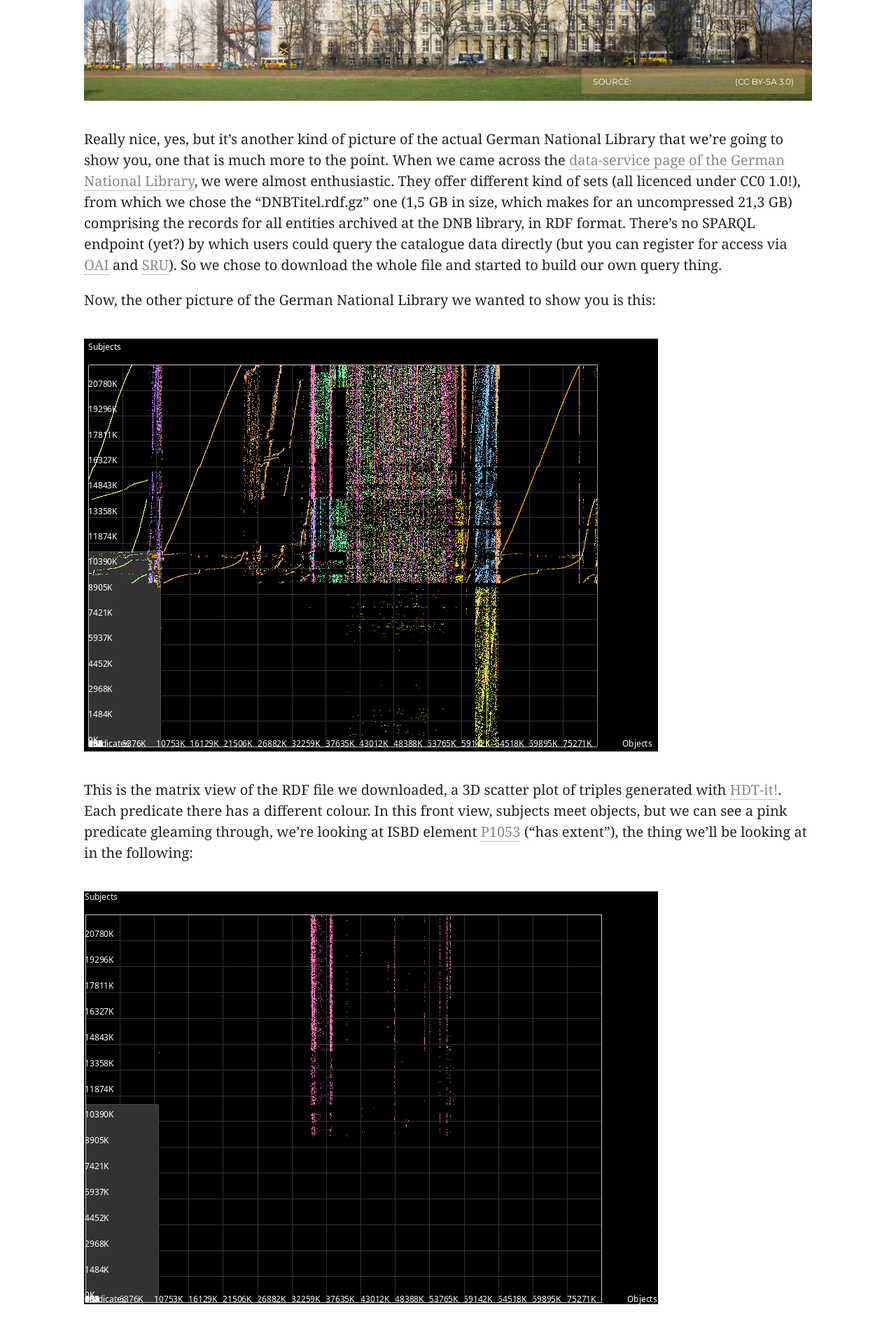
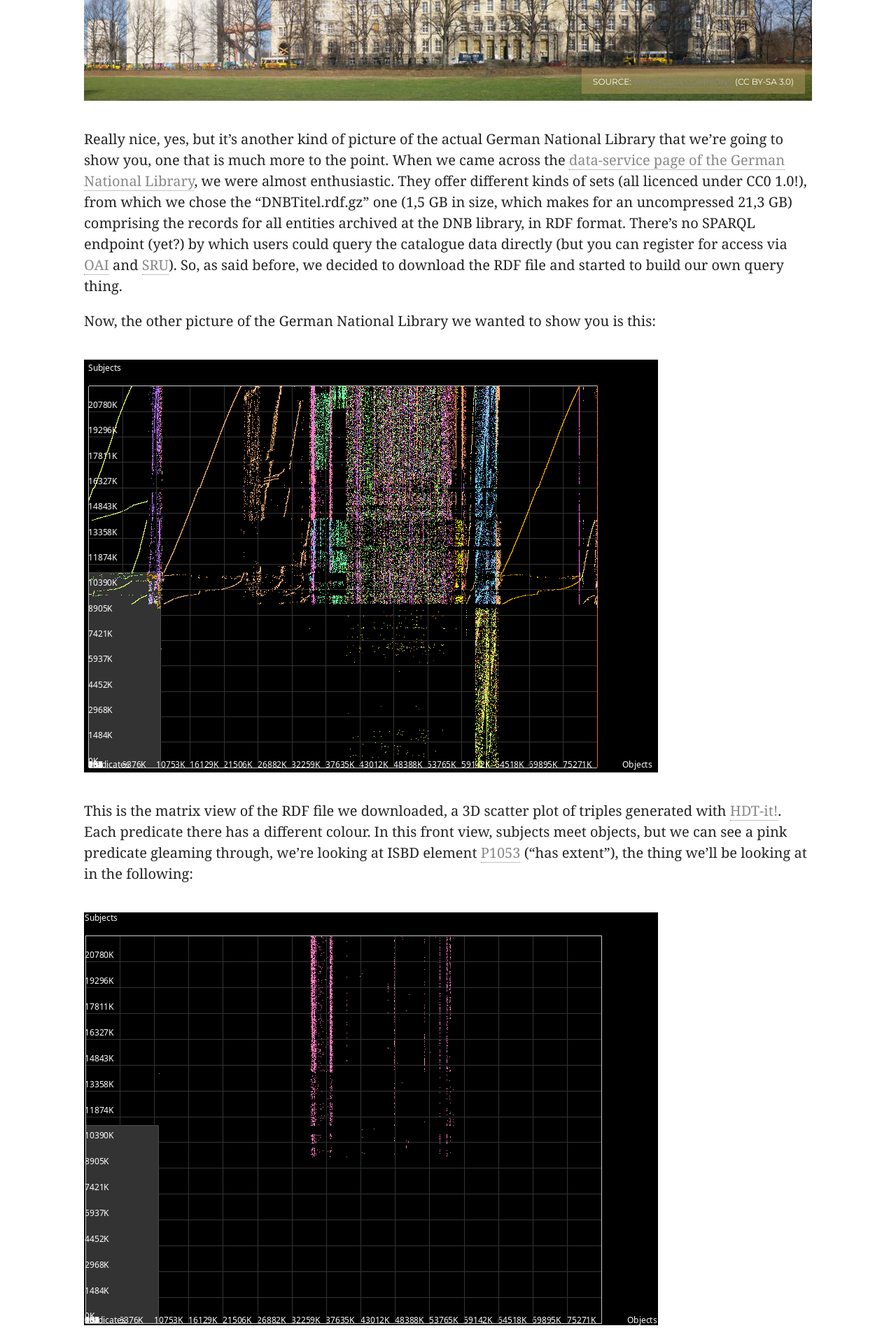
Before and after one commit to weltliteratur/blog, a Jekyll site: the page built from _posts/2016-05-25-Empirical-Data-on-Over-Length-Books.markdown, in a window 1280 px wide. Shown: the part 1197-3105 px from the top of the page at 70% size. Built offline with Jekyll 4.4.1, drawn with Linux system fonts in a browser that asks for light colours; nearby versions of some CDN libraries; some web fonts are replaced; comment, search, counter and statistics services are not loaded.

Commit message:
minor stuff

```diff
--- a/_posts/2016-05-25-Empirical-Data-on-Over-Length-Books.markdown
+++ b/_posts/2016-05-25-Empirical-Data-on-Over-Length-Books.markdown
@@ -21,7 +21,7 @@ Let's start with this panoramic view of the German Library in Leipzig, predecess
   <figcaption>Source: <a href="https://commons.wikimedia.org/wiki/File:Deutsche_Buecherei_(German_Library)_2008-Feb.jpg">Wikimedia Commons</a> (CC BY-SA 3.0)</figcaption>
 </figure>
 
-Really nice, yes, but it's another kind of picture of the actual German National Library that we're going to show you, one that is much more to the point. When we came across the [data-service page of the German National Library](http://datendienst.dnb.de/cgi-bin/mabit.pl?userID=opendata&pass=opendata&cmd=login), we were almost enthusiastic. They offer different kind of sets (all licenced under CC0 1.0!), from which we chose the "DNBTitel.rdf.gz" one (1,5 GB in size, which makes for an uncompressed 21,3 GB) comprising the records for all entities archived at the DNB library, in RDF format. There's no SPARQL endpoint (yet?) by which users could query the catalogue data directly (but you can register for access via [OAI](http://www.dnb.de/oai) and [SRU](http://www.dnb.de/sru)). So we chose to download the whole file and started to build our own query thing.
+Really nice, yes, but it's another kind of picture of the actual German National Library that we're going to show you, one that is much more to the point. When we came across the [data-service page of the German National Library](http://datendienst.dnb.de/cgi-bin/mabit.pl?userID=opendata&pass=opendata&cmd=login), we were almost enthusiastic. They offer different kinds of sets (all licenced under CC0 1.0!), from which we chose the "DNBTitel.rdf.gz" one (1,5 GB in size, which makes for an uncompressed 21,3 GB) comprising the records for all entities archived at the DNB library, in RDF format. There's no SPARQL endpoint (yet?) by which users could query the catalogue data directly (but you can register for access via [OAI](http://www.dnb.de/oai) and [SRU](http://www.dnb.de/sru)). So, as said before, we decided to download the RDF file and started to build our own query thing.
 
 Now, the other picture of the German National Library we wanted to show you is this:
 
```
